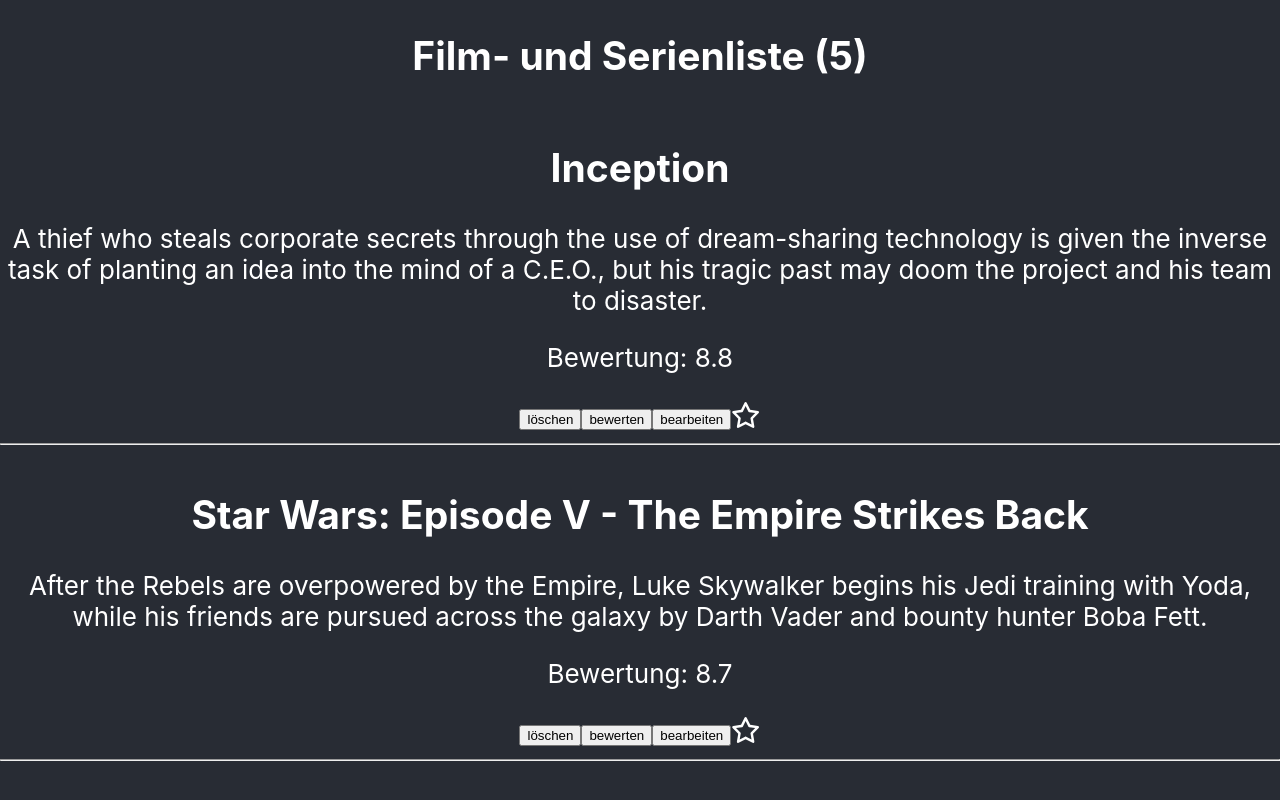
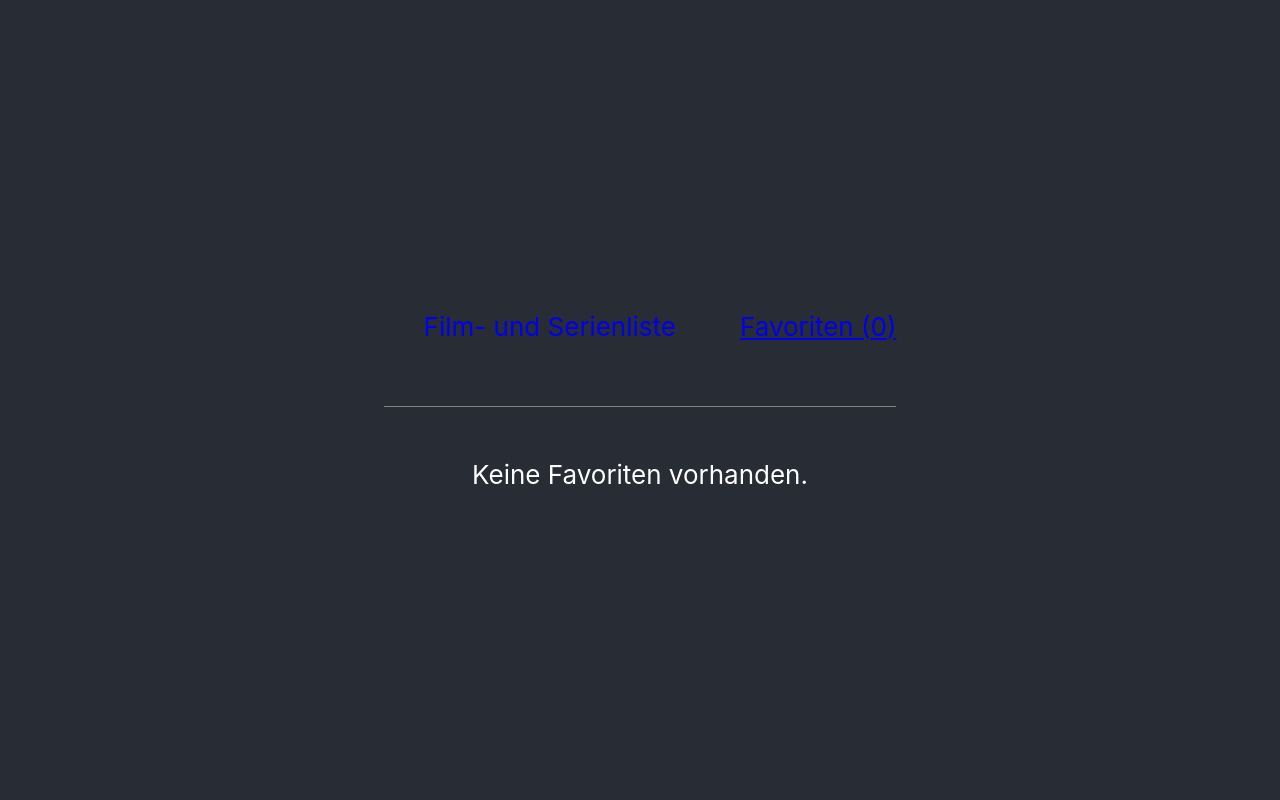
Before and after one commit to manuelwenner/react-movie-app, a React (Create React App) app: page /favoriten in a window 1280 px wide. Shown: the top 800 px of the page. Built offline with nearby package versions, Linux system fonts and the light colour scheme.

Commit message:
feat: add routing and add routes for all and favorite movies

```diff
--- a/package.json
+++ b/package.json
@@ -11,6 +11,7 @@
     "@testing-library/user-event": "^13.5.0",
     "react": "^18.2.0",
     "react-dom": "^18.2.0",
+    "react-router-dom": "^6.22.0",
     "react-scripts": "5.0.1",
     "web-vitals": "^2.1.4"
   },
--- a/src/App.js
+++ b/src/App.js
@@ -1,13 +1,18 @@
 import React, { useState } from 'react';
+import { BrowserRouter as Router, Routes, Route, NavLink } from 'react-router-dom';
+
+import MovieList from './components/MovieList';
+import DataHandler from './controller/DataHandler';
 
 import './App.css';
-import MovieList from './components/MovieList';
-import DataHandler from './controller/DataHandler';
+import FavoriteMovies from './components/FavoriteMovies';
+
 
 const dataHandler = new DataHandler();
 
 function App() {
   const [movies, setMovies] = useState(dataHandler.getMovies());
+  const favorites = dataHandler.getFavorites();
 
   const handleDeleteMovie = (id) => {
     setMovies(dataHandler.deleteMovie(id));
@@ -36,10 +41,50 @@
     setMovies(dataHandler.toggleFavorite(movieId));
   };
 
+  // some simple styling for our navigation bar
+  const styles = {
+    nav: {
+      display: 'flex',
+      justifyContent: 'space-around',
+      listStyle: 'none',
+      paddingBottom: 64,
+      borderBottom: '1px grey solid'
+    },
+    navLi: {
+      marginRight: 64
+    }
+  };
+
+
   return (
     <div className="App">
       <header className="App-header">
-        <h2>Film- und Serienliste ({movies.length})</h2>
+      <Router>
+        <nav>
+          <ul style={styles.nav}>
+            <li style={styles.navLi}>
+              <NavLink
+                to=""
+                style={({ isActive }) => ({
+                  textDecoration: isActive ? 'underline' : 'none',
+                })}
+              >Film- und Serienliste</NavLink>
+            </li>
+            <li>
+              <NavLink
+                to="favoriten"
+                style={({ isActive }) => ({
+                  textDecoration: isActive ? 'underline' : 'none',
+                })}
+              >Favoriten ({dataHandler.getFavorites().length})</NavLink>
+            </li>
+          </ul>
+        </nav>
+
+        <Routes>
+          <Route path="/" element={
+            <>
+              <h2>Film- und Serienliste</h2>
               <MovieList
                 movies={movies}
                 onDelete={handleDeleteMovie}
@@ -49,6 +94,18 @@
               />
 
               <button onClick={() => handleAddMovie()}>hinzufügen</button>
+
+            </>
+          } />
+          <Route path="/favoriten" element={
+            <FavoriteMovies
+              favoriteMovies={favorites}
+              onToggleFavorite={handleToggleFavorit}
+            />
+          } />
+        </Routes>
+
+      </Router>
       </header>
     </div>
   );
--- /dev/null
+++ b/src/components/FavoriteMovies.js
@@ -0,0 +1,24 @@
+import React from 'react';
+import MovieItemShow from './MovieItemShow';
+
+const FavoriteMovies = ({ favoriteMovies, onToggleFavorite }) => {
+
+  return (
+    <>
+      {favoriteMovies.length === 0 ? (
+        <p>Keine Favoriten vorhanden.</p>
+      ) : (
+        <ul>
+          {favoriteMovies.map((movie) => (
+            <MovieItemShow
+              key={movie.id}
+              movie={movie}
+              onToggleFavorite={onToggleFavorite} />
+          ))}
+        </ul>
+      )}
+    </>
+  );
+};
+
+export default FavoriteMovies;
--- a/src/components/MovieItem.js
+++ b/src/components/MovieItem.js
@@ -1,15 +1,9 @@
 import React, { useState } from 'react';
 import MovieItemEdit from './MovieItemEdit';
-
-import { FontAwesomeIcon } from '@fortawesome/react-fontawesome';
-import { faStar as solidStar } from '@fortawesome/free-solid-svg-icons';
-import { faStar as thinStar } from '@fortawesome/free-regular-svg-icons';
-
+import MovieItemShow from './MovieItemShow';
 
 const MovieItemElement = ({ movie, onRate, onDelete, onEdit, onToggleFavorite }) => {
     const [isEditing, setIsEditing] = useState(false);
-
-    const icon = movie.isFavorite ? solidStar : thinStar;
 
     const toggleEditMode = () => {
         setIsEditing(true);
@@ -25,21 +19,13 @@
             {isEditing ? (
                 <MovieItemEdit movie={movie} onEdit={handleEdit} />
             ) : (
-                <>
-                    <h2>{movie.title}</h2>
-                    <p>{movie.description}</p>
-                    <p>Bewertung: {movie.rating}</p>
-
-                    <button onClick={() => onDelete(movie.id)}>löschen</button>
-                    <button onClick={() => onRate(movie.id)}>bewerten</button>
-                    <button onClick={toggleEditMode}>bearbeiten</button>
-
-                    <FontAwesomeIcon
-                        icon={icon}
-                        onClick={() => onToggleFavorite(movie.id)} />
-
-                    <hr />
-                </>
+                <MovieItemShow
+                    movie={movie}
+                    onDelete={onDelete}
+                    onRate={onRate}
+                    toggleEditMode={toggleEditMode}
+                    onToggleFavorite={onToggleFavorite}
+                />
             )
             }
         </div>
--- /dev/null
+++ b/src/components/MovieItemShow.js
@@ -0,0 +1,30 @@
+import React from 'react';
+
+import { FontAwesomeIcon } from '@fortawesome/react-fontawesome';
+import { faStar as solidStar } from '@fortawesome/free-solid-svg-icons';
+import { faStar as thinStar } from '@fortawesome/free-regular-svg-icons';
+
+const MovieItemShow = ({ movie, onDelete, onRate, toggleEditMode, onToggleFavorite }) => {
+
+    const icon = movie.isFavorite ? solidStar : thinStar;
+
+    return (
+        <>
+            <h2>{movie.title}</h2>
+            <p>{movie.description}</p>
+            <p>Bewertung: {movie.rating}</p>
+
+            <button onClick={() => onDelete(movie.id)}>löschen</button>
+            <button onClick={() => onRate(movie.id)}>bewerten</button>
+            <button onClick={toggleEditMode}>bearbeiten</button>
+
+            <FontAwesomeIcon
+                icon={icon}
+                onClick={() => onToggleFavorite(movie.id)} />
+
+            <hr />
+        </>
+    );
+};
+
+export default MovieItemShow;
--- a/src/controller/DataHandler.js
+++ b/src/controller/DataHandler.js
@@ -78,6 +78,10 @@
 
     return this.getMovies();
   };
+
+  getFavorites = () => {
+    return this.getMovies().filter((movie) => movie.isFavorite === true);
+  };
 }
 
 export default DataHandler;
```
Also changed, not shown: 2 other files (tests, documents, lock files or other folders). Lines whose indentation alone changed are shown as unchanged.
